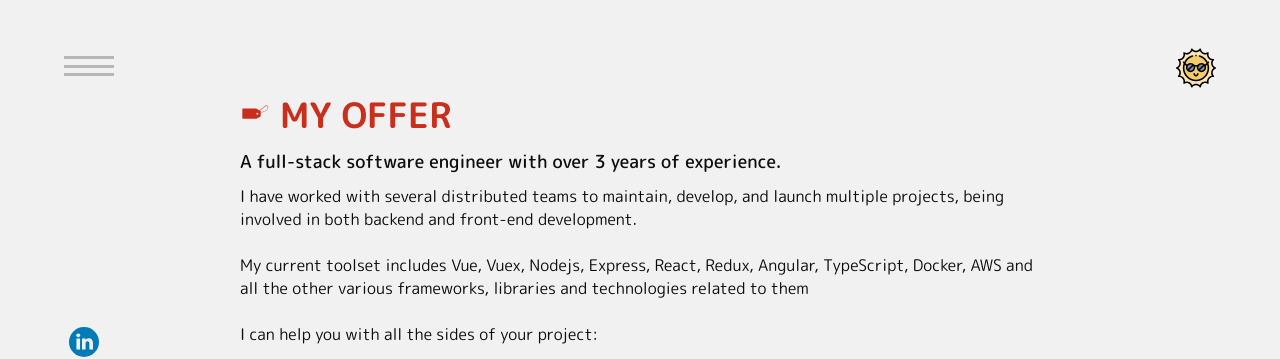
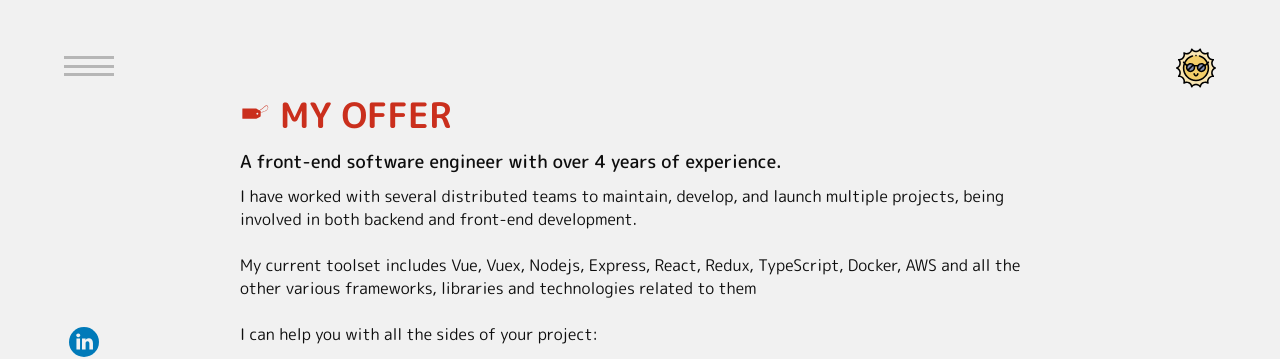
Before and after one commit to akpante3/PortFolio, a React (Create React App) app: page /my-offer in a window 1280 px wide. Shown: the top 359 px of the page. Built offline with nearby package versions, Linux system fonts and the light colour scheme.

Commit message:
fix: add Gfinity info

```diff
--- a/src/pages/portfolio/Portfolio.js
+++ b/src/pages/portfolio/Portfolio.js
@@ -3,6 +3,22 @@ import './Portfolio.scss';
 
 function Portfolio() {
     const list = [
+        {
+            id:0,
+            link: 'https://www.gfinityesports.com/',
+            name: 'Gfinity',
+            tech:['Vuejs', 'Vuex', 'SCSS', 'Typescript'],
+            image: require('../../images/gfinity.png')
+        },
+
+        {
+            id: 6,
+            link: 'https://dashboard.flutterwave.com/',
+            name: 'Flutterwave Rave',
+            tech:['VueJS', 'Vuex', 'NodeJs','ExpressJs'],
+            image: require('../../images/Rave-min.png')
+        },
+
         {
             id:1,
             link: 'https://forzadigital.media/',
@@ -30,28 +46,6 @@ function Portfolio() {
             name: 'Expense management',
             tech:['VueJS', 'Vuex', 'SCSS', 'NodeJs'],
             image: require('../../images/mouka-expense.png')
-        },
-
-        {
-            id:4,
-            link: 'https://akpante3.github.io/e-commerce-UI-UX/',
-            name: 'ShopMate',
-            tech:['UI/UX', 'Html', 'CSS3'],
-            image: require('../../images/shopmate-min.png')
-        },
-        {
-            id:5,
-            link: 'https://github.com/akpante3/fast-food-fast',
-            name: 'Fast Food Fast',
-            tech:['ReactJS', 'NodeJs','ExpressJs'],
-            image: require('../../images/fast-food.png')
-        },
-        {
-            id: 6,
-            link: 'https://dashboard.flutterwave.com/',
-            name: 'Flutterwave Rave',
-            tech:['VueJS', 'Vuex', 'NodeJs','ExpressJs'],
-            image: require('../../images/Rave-min.png')
         },
         {
             id: 6,
--- a/src/pages/skills/MyOffer.js
+++ b/src/pages/skills/MyOffer.js
@@ -8,10 +8,10 @@ function Skills() {
   return (
     <div className="my-offer">
        <div className="my-offer__header"><img src={require('../../images/icons/offer.svg')} alt="portfolio" />MY OFFER</div>
-       <div className="portfolio__detail">A full-stack software engineer with over 3 years of experience.</div>
+       <div className="portfolio__detail">A front-end software engineer with over 4 years of experience.</div>
        <div>I have worked with several distributed teams to maintain, develop, and launch multiple projects, being involved in both backend and front-end development.</div>
        <br />
-       <div>My current toolset includes Vue, Vuex, Nodejs, Express, React, Redux, Angular, TypeScript, Docker, AWS and all the other various frameworks, libraries and technologies related to them</div>
+       <div>My current toolset includes Vue, Vuex, Nodejs, Express, React, Redux, TypeScript, Docker, AWS and all the other various frameworks, libraries and technologies related to them</div>
        <br />
        <div>I can help you with all the sides of your project:</div>
        <ul>
@@ -34,7 +34,7 @@ function Skills() {
             <li>refactoring existing applications</li>
           </ul>
        </div>
-       <div>
+       {/* <div>
             <div className="my-offer__header--sub-header"><img src={require('../../images/icons/backend.svg')} alt="portfolio" />BACK-END ENGINEER</div>
             <div className="line"></div>
             <p>In the back-end, I specialize in NodeJS with frameworks like Express and AdonisJS. alternatively, I also skilled in python</p>
@@ -45,7 +45,7 @@ function Skills() {
               <li>refactoring existing applications</li>
               <li>writing unit tests</li>
             </ul>
-       </div>
+       </div> */}
        <div>
             <div className="my-offer__header--sub-header"><img src={require('../../images/icons/others.svg')} alt="portfolio" />DEV-OPS, DESIGN, UI, PROJECT LEADERSHIP, TEAM MENTORSHIP</div>
             <div className="line"></div>
```
Also changed, not shown: src/images/gfinity.png (added).
